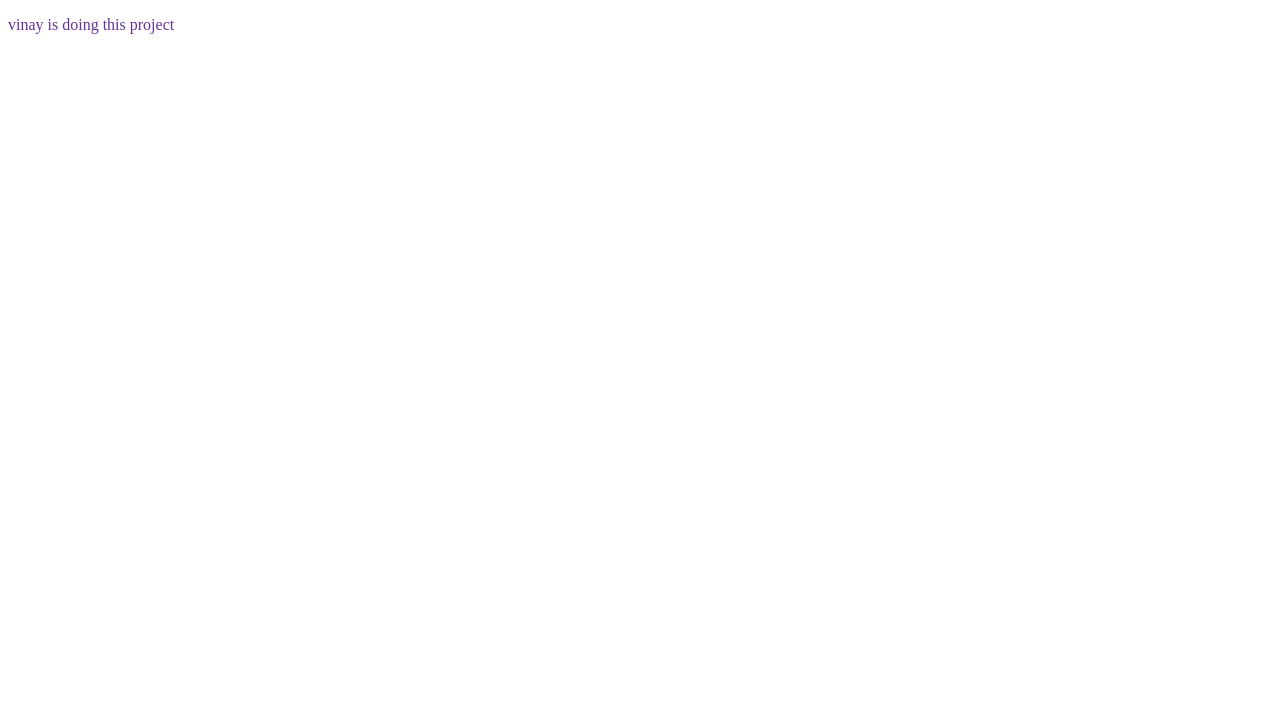
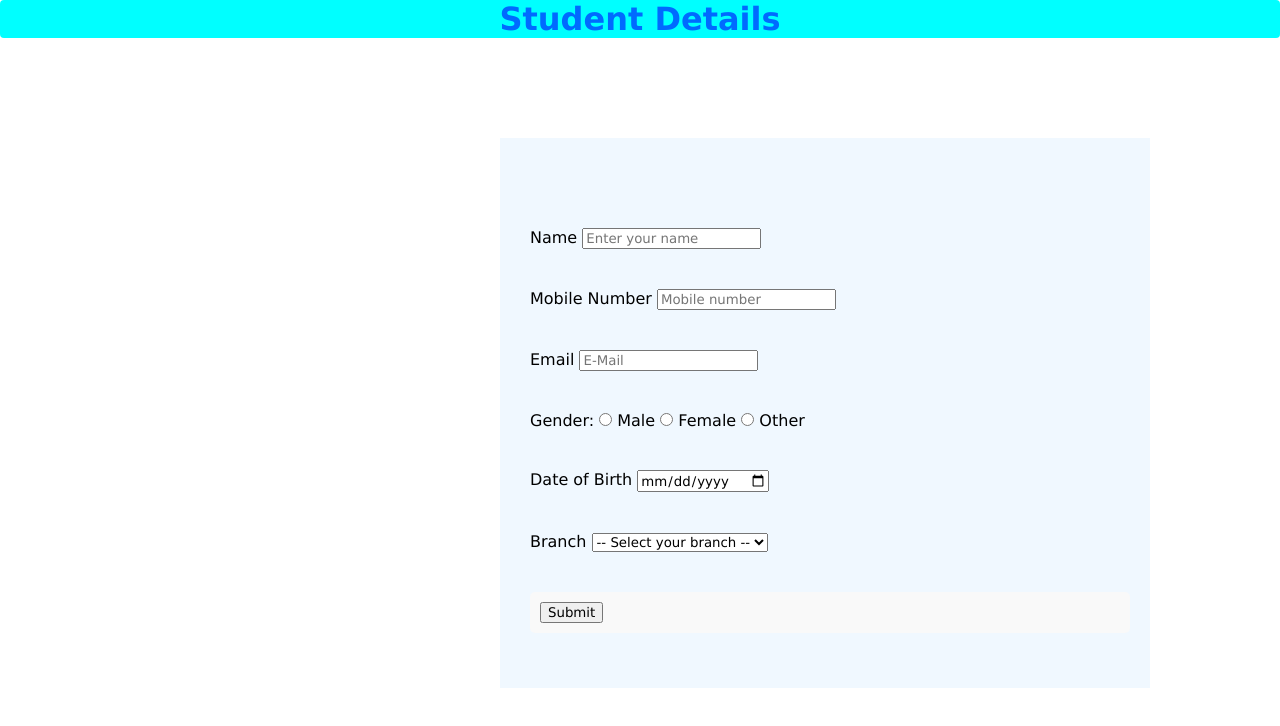
Before and after one commit to yvinayreddy/LocalRepo, a plain HTML site: page index.html in a window 1280 px wide. Drawn offline with Linux system fonts and the light colour scheme.

Commit message:
html and css basic is added

```diff
--- a/index.html
+++ b/index.html
@@ -4,9 +4,58 @@
     <meta charset="UTF-8">
     <link rel="stylesheet" href="style.css">
     <meta name="viewport" content="width=device-width, initial-scale=1.0">
-    <title>Document</title>
+    <title>Student Form</title>
 </head>
 <body>
-    <p>vinay is doing this project</p>
+    <h2>Student Details</h2>
+    <form>
+        <!-- asking basic details -->
+        <div id="name-field">
+            <label for="name">Name</label>
+            <input type="text" id="name" name="name" placeholder="Enter your name" required>
+        </div>
+
+        <div id="number-field">
+            <label for="number">Mobile Number</label>
+            <input type="tel" id="number" name="number" placeholder="Mobile number" required>
+        </div>
+
+        <div id="email-field">
+            <label for="email">Email</label>
+            <input type="email" id="email" name="email" placeholder="E-Mail" required>
+        </div>
+
+        <!-- Adding gender details in form -->
+        <div id="gender-field">
+            <label>Gender:</label>
+            <input type="radio" name="gender" value="male"> Male
+            <input type="radio" name="gender" value="female"> Female
+            <input type="radio" name="gender" value="other"> Other
+        </div>
+
+        <!-- date of birth -->
+        <div id="dob-field">
+            <label for="dob">Date of Birth</label>
+            <input type="date" id="dob" name="dob">
+        </div>
+
+        <!-- selecting branch -->
+        <div id="branch-field">
+            <label for="branch">Branch</label>
+            <select name="branch" id="branch">
+                <option value="none">-- Select your branch --</option>
+                <option value="CSE">Computer Science</option>
+                <option value="ECE">Electronics</option>
+                <option value="EEE">Electrical</option>
+                <option value="MEC">Mechanical</option>
+                <option value="CIV">Civil</option>
+            </select>
+        </div>
+
+        <!-- submit button -->
+        <div id="submit-field">
+            <button type="submit">Submit</button>
+        </div>
+    </form>
 </body>
 </html>
--- a/style.css
+++ b/style.css
@@ -1,3 +1,49 @@
-p{
-    color:rebeccapurple;
+*{
+    font-family:'Lucida Sans', 'Lucida Sans Regular', 'Lucida Grande', 'Lucida Sans Unicode', Geneva, Verdana, sans-serif;
+    margin:0px;
+    /* padding:0px; */
 }
+h2{
+    background-color:aqua;
+    border-radius:4px;
+    text-align:center;
+    font-size:xx-large;
+    color:rgb(0, 106, 255)
+}
+
+form{
+    background-color:aliceblue;
+    width:600px;
+    margin-left:500px;
+    margin-top: 100px;
+    padding: 50px 20px 0px 30px;
+    height: 500px;
+    display:flex;
+    flex-direction:column;
+    justify-content:space-evenly;
+}
+/* #name-field{
+    padding-top:20px;
+}
+#number-field{
+    padding-top:20px;
+}
+#email-field{
+    padding-top:20px;
+}
+#gender-field{
+    padding-top:20px;
+    background: #eef9ff;
+}
+#dob-field{
+    padding-top:20px;
+}
+#branch-field{
+    padding-top:20px;
+} */
+#submit-field {
+    margin-bottom: 15px;
+    background: #f9f9f9;
+    padding: 10px;
+    border-radius: 5px;
+}
```
